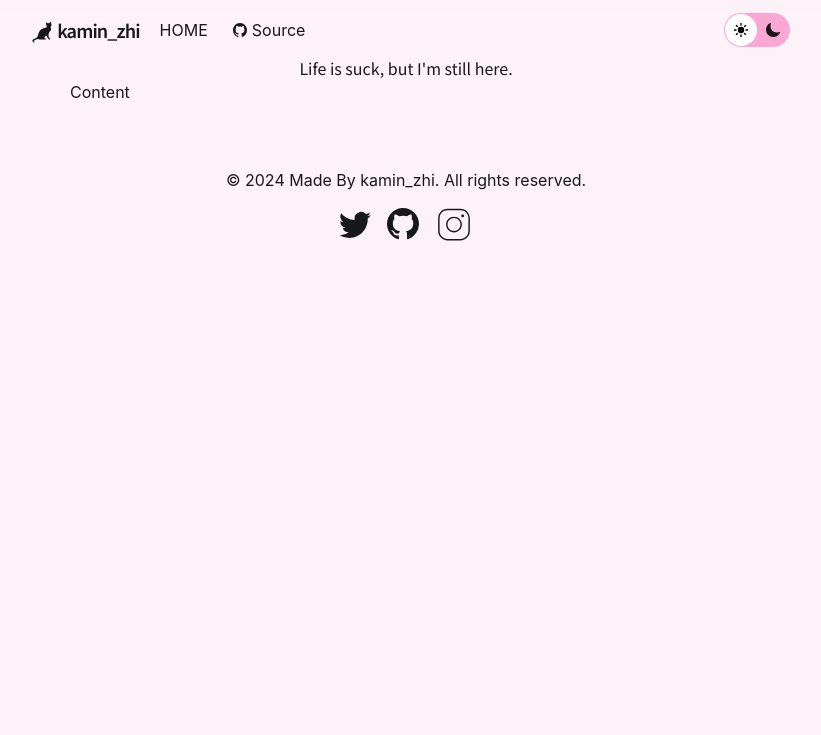
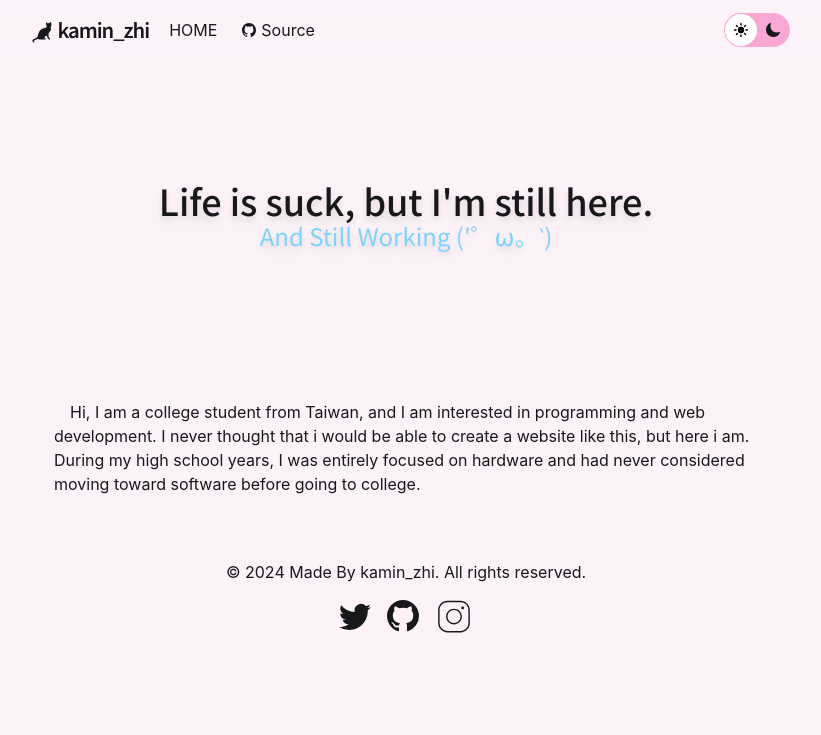
Before and after one commit to kaminzhi/kamin-webpage, an Astro site: page / in a window 1280 px wide. Shown: the whole page, without its empty margins (234-1055 px from the left). Built offline with nearby package versions, Linux system fonts and the light colour scheme; Astro itself is replaced by a stand-in of ours.

Commit message:
feat: 🎸 main page editor

```diff
--- a/src/components/Header.astro
+++ b/src/components/Header.astro
@@ -10,7 +10,7 @@ import ThemeToggle from './ThemeToggleButton'
   <div class="mx-auto max-w-3xl">
     <nav class="flex items-center gap-3 text-base">
       <a href="/" class="group">
-        <h2 class="font-semibold tracking-tighter p-2 font-mplus text-lg" href={HOMEPAGE_URL}>
+        <h2 class="font-semibold tracking-tighter p-2 font-mplus text-xl" href={HOMEPAGE_URL}>
           <FootprintIcon />
           {SITE_TITLE}
         </h2>
--- /dev/null
+++ b/src/components/Masthead.astro
@@ -0,0 +1,11 @@
+---
+import { SITE_TITLE, SITE_DESCRIPTION } from '../config'
+---
+
+<section class="relative mb-6 h-80 flex justify-center items-center">
+  <div class="absolute w-full h-full overflow-hidden"></div>
+  <div class="z-10 text-center px-8 drop-shadow-lg shadow-black">
+    <div class="text-4xl font-mplus font-medium">{SITE_DESCRIPTION}</div>
+    <div class="text-sky-300 text-2xl font-mplus">And Still Working (′゜ω。‵)</div>
+  </div>
+</section>
--- a/src/pages/index.astro
+++ b/src/pages/index.astro
@@ -5,6 +5,7 @@ import Footer from '../components/Footer.astro'
 import { SITE_TITLE, SITE_DESCRIPTION } from '../config'
 import Body from '../components/Body.astro'
 import Content from '../components/Content.astro'
+import Masthead from '../components/Masthead.astro'
 ---
 
 <!DOCTYPE html>
@@ -15,10 +16,15 @@ import Content from '../components/Content.astro'
   <Body>
     <Header title={SITE_TITLE} />
     <main class="pt-[56px]">
-      <h1 class="font-mplus text-center">{SITE_DESCRIPTION}</h1>
+      <Masthead />
       <Content>
         <section>
-          <p class="mb-8 indent-4">Content</p>
+          <p class="mb-8 indent-4">
+            Hi, I am a college student from Taiwan, and I am interested in programming and web development.
+            I never thought that i would be able to create a website like this, but here i am.
+            During my high school years, I was entirely focused on hardware and had never considered moving toward software before going to college.
+          </p>
+        </section>
       </Content>
     </main>
     <Footer />
```
